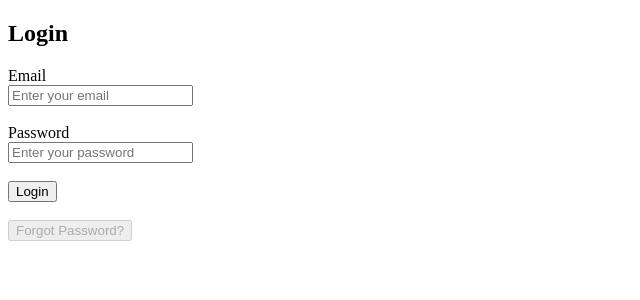
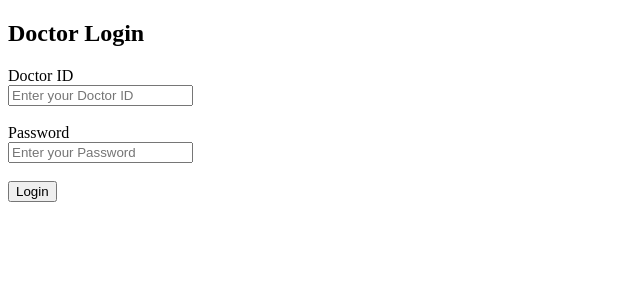
Before and after one commit to argjirashala/FullStack_Project, a React (Vite) app in the folder patient-management/: page /doctor-login in a window 1280 px wide. Before the commit this address led to /login. Shown: the top 300 px of the page, without its empty margins (0-640 px from the left). Built offline with nearby package versions, Linux system fonts and the light colour scheme; no server answers.

Commit message:
login for doctors added, a way to connect the process with firestore added

```diff
--- a/patient-management/src/App.jsx
+++ b/patient-management/src/App.jsx
@@ -6,6 +6,7 @@ import { db } from "./firebase-config";
 import Login from "./components/Login/Login";
 import Register from "./components/Register/Register";
 import PatientView from "./components/Patient/PatientView";
+import DoctorLogin from "./components/Login/DoctorLogin";
 
 const App = () => {
   const [user, setUser] = useState(null);
@@ -57,6 +58,7 @@ const App = () => {
           element={user ? <PatientView user={user} /> : <Navigate to="/login" />}
         />
         <Route path="*" element={<Navigate to="/login" />} />
+        <Route path="/doctor-login" element={<DoctorLogin />} />
       </Routes>
     </div>
   );
--- /dev/null
+++ b/patient-management/src/components/Login/DoctorLogin.jsx
@@ -0,0 +1,78 @@
+import { useState } from "react";
+import { db } from "../../firebase-config";
+import { collection, query, where, getDocs } from "firebase/firestore";
+
+const DoctorLogin = () => {
+  const [doctorId, setDoctorId] = useState("");
+  const [password, setPassword] = useState("");
+
+  const handleLogin = async (e) => {
+    e.preventDefault();
+
+    try {
+      const doctorsCollectionRef = collection(db, "doctors");
+      const q = query(doctorsCollectionRef, where("doctorId", "==", doctorId));
+      const querySnapshot = await getDocs(q);
+
+      if (!querySnapshot.empty) {
+        const doctorData = querySnapshot.docs[0].data();
+
+        if (password === doctorData.password) {
+          console.log("Doctor logged in successfully:", doctorData);
+          alert(`Welcome, ${doctorData.name}!`);
+        } else {
+          alert("Invalid password. Please try again.");
+        }
+      } else {
+        alert("Doctor ID not found. Please check your credentials.");
+      }
+    } catch (error) {
+      console.error("Error during login:", error);
+      alert("An error occurred. Please try again.");
+    }
+  };
+
+  return (
+    <div>
+      <form onSubmit={handleLogin}>
+        <h2>Doctor Login</h2>
+
+        <label htmlFor="doctorId">
+          Doctor ID
+        </label>
+        <br />
+        <input
+          type="text"
+          id="doctorId"
+          value={doctorId}
+          onChange={(e) => setDoctorId(e.target.value)}
+          placeholder="Enter your Doctor ID"
+          required
+        />
+        <br />
+        <br />
+
+        <label htmlFor="password">
+          Password
+        </label>
+        <br />
+        <input
+          type="password"
+          id="password"
+          value={password}
+          onChange={(e) => setPassword(e.target.value)}
+          placeholder="Enter your Password"
+          required
+        />
+        <br />
+        <br />
+
+        <button type="submit">
+          Login
+        </button>
+      </form>
+    </div>
+  );
+};
+
+export default DoctorLogin;
```
